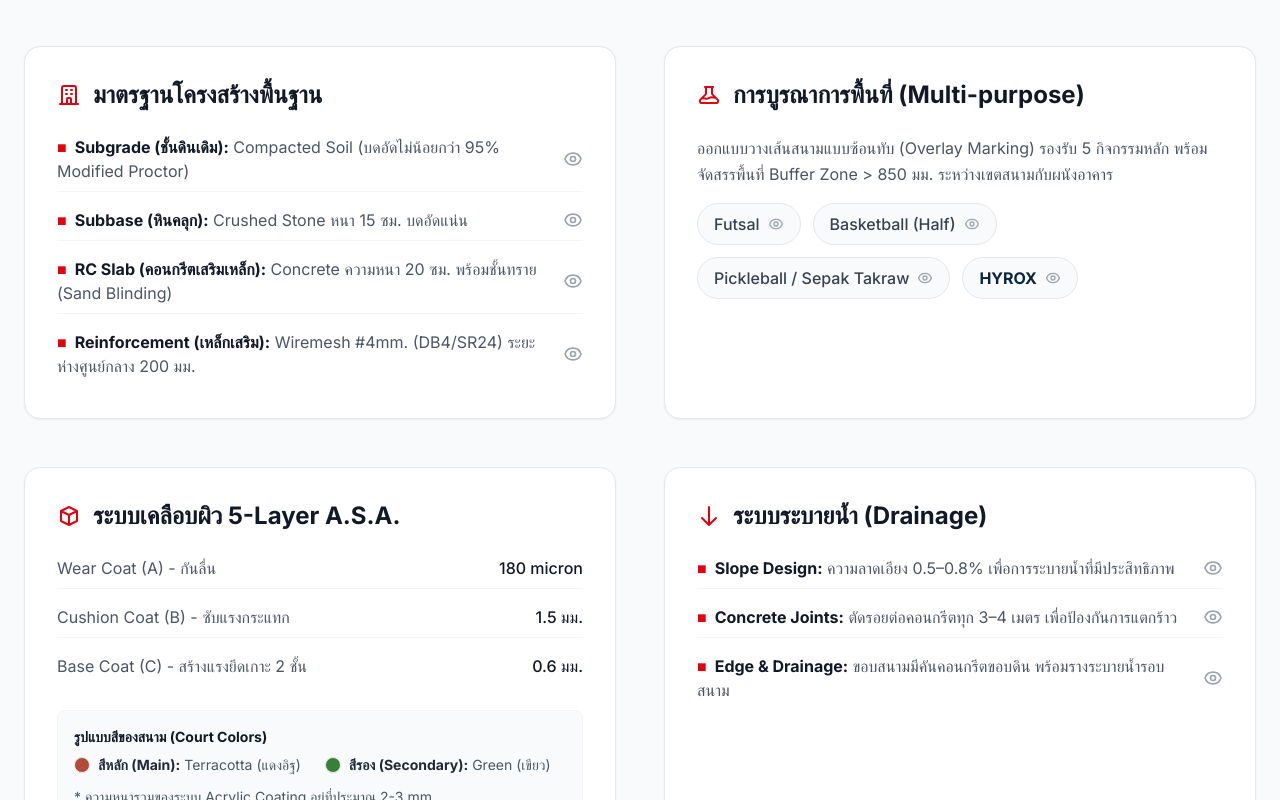
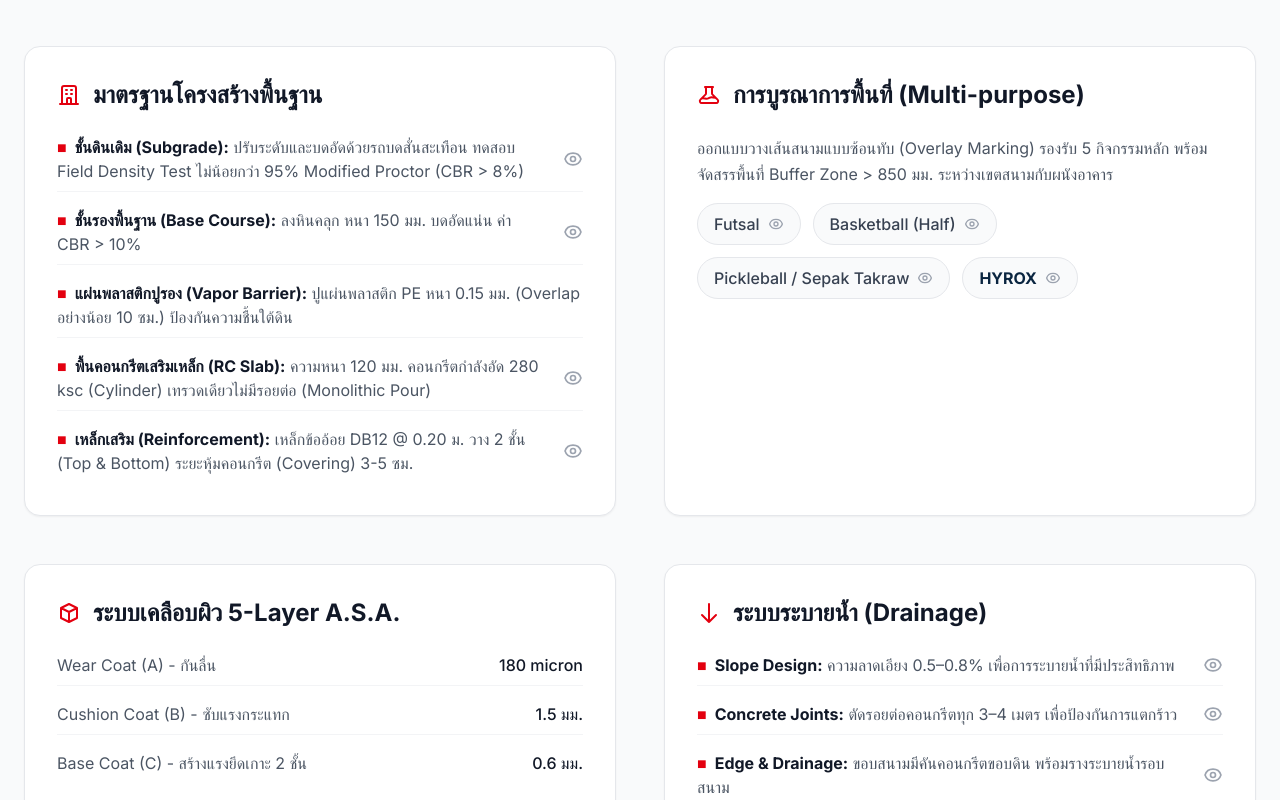
Before and after one commit to suteechu/CourtHeim, a React (Vite) app: page / in a window 1280 px wide. Shown: the part 3620-4420 px from the top of the page. Built offline with nearby package versions, Linux system fonts and the light colour scheme.

Commit message:
Update Foundation & Structural Works specs to match final table

```diff
--- a/src/components/BOQ.jsx
+++ b/src/components/BOQ.jsx
@@ -6,7 +6,7 @@ const BOQ = () => {
     {
       id: 1,
       category: 'งานโครงสร้าง (Structural)',
-      item: 'พื้นความหนา 20 ซม. เสริมเหล็ก Wiremesh #4mm. พร้อมปรับสโลปลาดเอียงระบายน้ำแนวด้านข้าง (ไม่วางระบบท่อระบายน้ำ)',
+      item: 'พื้นความหนา 120 มม. เสริมเหล็กข้ออ้อย DB12 พร้อมแผ่นพลาสติกปูรองและปรับสโลปลาดเอียง (ไม่วางระบบท่อระบายน้ำ)',
       qty: '160.5',
       unit: 'ตร.ม.',
       unitPrice: 1100,
--- a/src/components/Specifications.jsx
+++ b/src/components/Specifications.jsx
@@ -25,36 +25,42 @@ const Specifications = () => {
               <li className="flex items-center justify-between border-b border-gray-100 pb-2">
                 <div>
                   <span className="text-heim-red mr-2">■</span>
-                  <strong className="text-gray-900">Subgrade (ชั้นดินเดิม):</strong> Compacted Soil (บดอัดไม่น้อยกว่า 95% Modified Proctor)
+                  <strong className="text-gray-900">ชั้นดินเดิม (Subgrade):</strong> ปรับระดับและบดอัดด้วยรถบดสั่นสะเทือน ทดสอบ Field Density Test ไม่น้อยกว่า 95% Modified Proctor (CBR &gt; 8%)
                 </div>
-                <button onClick={() => setModalContent({ src: './subgrade.jpg', caption: 'แบบขยาย Subgrade (ชั้นดินเดิม)' })} className="text-gray-400 hover:text-heim-blue transition-colors ml-4 shrink-0" title="ดูภาพจำลอง">
+                <button onClick={() => setModalContent({ src: './subgrade.jpg', caption: 'แบบขยาย ชั้นดินเดิม (Subgrade)' })} className="text-gray-400 hover:text-heim-blue transition-colors ml-4 shrink-0" title="ดูภาพจำลอง">
                   <svg className="w-5 h-5" fill="none" stroke="currentColor" viewBox="0 0 24 24"><path strokeLinecap="round" strokeLinejoin="round" strokeWidth="2" d="M15 12a3 3 0 11-6 0 3 3 0 016 0z"></path><path strokeLinecap="round" strokeLinejoin="round" strokeWidth="2" d="M2.458 12C3.732 7.943 7.523 5 12 5c4.478 0 8.268 2.943 9.542 7-1.274 4.057-5.064 7-9.542 7-4.477 0-8.268-2.943-9.542-7z"></path></svg>
                 </button>
               </li>
               <li className="flex items-center justify-between border-b border-gray-100 pb-2">
                 <div>
                   <span className="text-heim-red mr-2">■</span>
-                  <strong className="text-gray-900">Subbase (หินคลุก):</strong> Crushed Stone หนา 15 ซม. บดอัดแน่น
+                  <strong className="text-gray-900">ชั้นรองพื้นฐาน (Base Course):</strong> ลงหินคลุก หนา 150 มม. บดอัดแน่น ค่า CBR &gt; 10%
                 </div>
-                <button onClick={() => setModalContent({ src: './Subbase.jpg', caption: 'แบบขยาย Subbase (หินคลุก)' })} className="text-gray-400 hover:text-heim-blue transition-colors ml-4 shrink-0" title="ดูภาพจำลอง">
+                <button onClick={() => setModalContent({ src: './Subbase.jpg', caption: 'แบบขยาย ชั้นรองพื้นฐาน (Base Course)' })} className="text-gray-400 hover:text-heim-blue transition-colors ml-4 shrink-0" title="ดูภาพจำลอง">
                   <svg className="w-5 h-5" fill="none" stroke="currentColor" viewBox="0 0 24 24"><path strokeLinecap="round" strokeLinejoin="round" strokeWidth="2" d="M15 12a3 3 0 11-6 0 3 3 0 016 0z"></path><path strokeLinecap="round" strokeLinejoin="round" strokeWidth="2" d="M2.458 12C3.732 7.943 7.523 5 12 5c4.478 0 8.268 2.943 9.542 7-1.274 4.057-5.064 7-9.542 7-4.477 0-8.268-2.943-9.542-7z"></path></svg>
                 </button>
               </li>
               <li className="flex items-center justify-between border-b border-gray-100 pb-2">
                 <div>
                   <span className="text-heim-red mr-2">■</span>
-                  <strong className="text-gray-900">RC Slab (คอนกรีตเสริมเหล็ก):</strong> Concrete ความหนา 20 ซม. พร้อมชั้นทราย (Sand Blinding)
+                  <strong className="text-gray-900">แผ่นพลาสติกปูรอง (Vapor Barrier):</strong> ปูแผ่นพลาสติก PE หนา 0.15 มม. (Overlap อย่างน้อย 10 ซม.) ป้องกันความชื้นใต้ดิน
                 </div>
-                <button onClick={() => setModalContent({ src: './rc_slab.jpg', caption: 'แบบขยาย RC Slab (คอนกรีตเสริมเหล็ก)' })} className="text-gray-400 hover:text-heim-blue transition-colors ml-4 shrink-0" title="ดูภาพจำลอง">
+              </li>
+              <li className="flex items-center justify-between border-b border-gray-100 pb-2">
+                <div>
+                  <span className="text-heim-red mr-2">■</span>
+                  <strong className="text-gray-900">พื้นคอนกรีตเสริมเหล็ก (RC Slab):</strong> ความหนา 120 มม. คอนกรีตกำลังอัด 280 ksc (Cylinder) เทรวดเดียวไม่มีรอยต่อ (Monolithic Pour)
+                </div>
+                <button onClick={() => setModalContent({ src: './rc_slab.jpg', caption: 'แบบขยาย พื้นคอนกรีตเสริมเหล็ก (RC Slab)' })} className="text-gray-400 hover:text-heim-blue transition-colors ml-4 shrink-0" title="ดูภาพจำลอง">
                   <svg className="w-5 h-5" fill="none" stroke="currentColor" viewBox="0 0 24 24"><path strokeLinecap="round" strokeLinejoin="round" strokeWidth="2" d="M15 12a3 3 0 11-6 0 3 3 0 016 0z"></path><path strokeLinecap="round" strokeLinejoin="round" strokeWidth="2" d="M2.458 12C3.732 7.943 7.523 5 12 5c4.478 0 8.268 2.943 9.542 7-1.274 4.057-5.064 7-9.542 7-4.477 0-8.268-2.943-9.542-7z"></path></svg>
                 </button>
               </li>
               <li className="flex items-center justify-between pb-2">
                 <div>
                   <span className="text-heim-red mr-2">■</span>
-                  <strong className="text-gray-900">Reinforcement (เหล็กเสริม):</strong> Wiremesh #4mm. (DB4/SR24) ระยะห่างศูนย์กลาง 200 มม.
+                  <strong className="text-gray-900">เหล็กเสริม (Reinforcement):</strong> เหล็กข้ออ้อย DB12 @ 0.20 ม. วาง 2 ชั้น (Top &amp; Bottom) ระยะหุ้มคอนกรีต (Covering) 3-5 ซม.
                 </div>
-                <button onClick={() => setModalContent({ src: './wiremesh.jpg', caption: 'แบบขยาย Reinforcement (เหล็กเสริม)' })} className="text-gray-400 hover:text-heim-blue transition-colors ml-4 shrink-0" title="ดูภาพจำลอง">
+                <button onClick={() => setModalContent({ src: './wiremesh.jpg', caption: 'แบบขยาย เหล็กเสริม (Reinforcement)' })} className="text-gray-400 hover:text-heim-blue transition-colors ml-4 shrink-0" title="ดูภาพจำลอง">
                   <svg className="w-5 h-5" fill="none" stroke="currentColor" viewBox="0 0 24 24"><path strokeLinecap="round" strokeLinejoin="round" strokeWidth="2" d="M15 12a3 3 0 11-6 0 3 3 0 016 0z"></path><path strokeLinecap="round" strokeLinejoin="round" strokeWidth="2" d="M2.458 12C3.732 7.943 7.523 5 12 5c4.478 0 8.268 2.943 9.542 7-1.274 4.057-5.064 7-9.542 7-4.477 0-8.268-2.943-9.542-7z"></path></svg>
                 </button>
               </li>
```
Also changed, not shown: public/logo.png.
